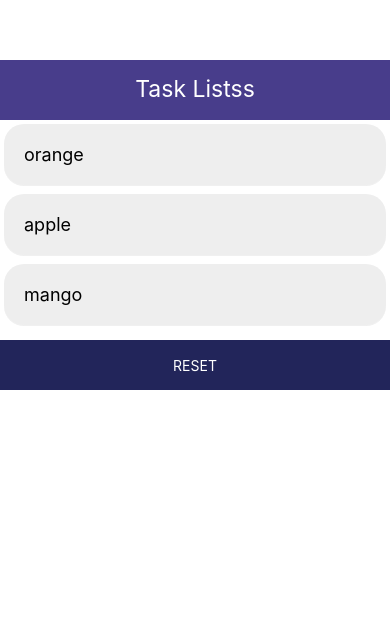
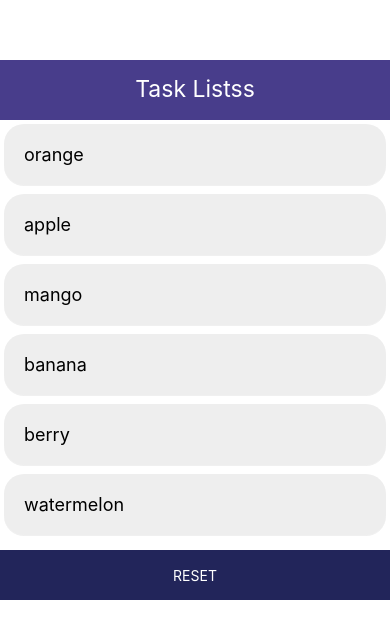
Before and after one commit to dork7/react_native_app, a React Native app: screen / in a window 390 px wide. Shown: the top 638 px of the page. Built offline with nearby package versions, Linux system fonts and the light colour scheme.

Commit message:
some changes

```diff
--- a/src/components/ShoppingList.js
+++ b/src/components/ShoppingList.js
@@ -44,7 +44,9 @@ const initState = [
   { id: uuid(), name: 'orange' },
   { id: uuid(), name: 'apple' },
   { id: uuid(), name: 'mango' },
-
+  { id: uuid(), name: 'banana' },
+  { id: uuid(), name: 'berry' },
+  { id: uuid(), name: 'watermelon' },
 ];
 const ShoppingList = () => {
   const [itemList, setItemList] = useState(initState);
```
